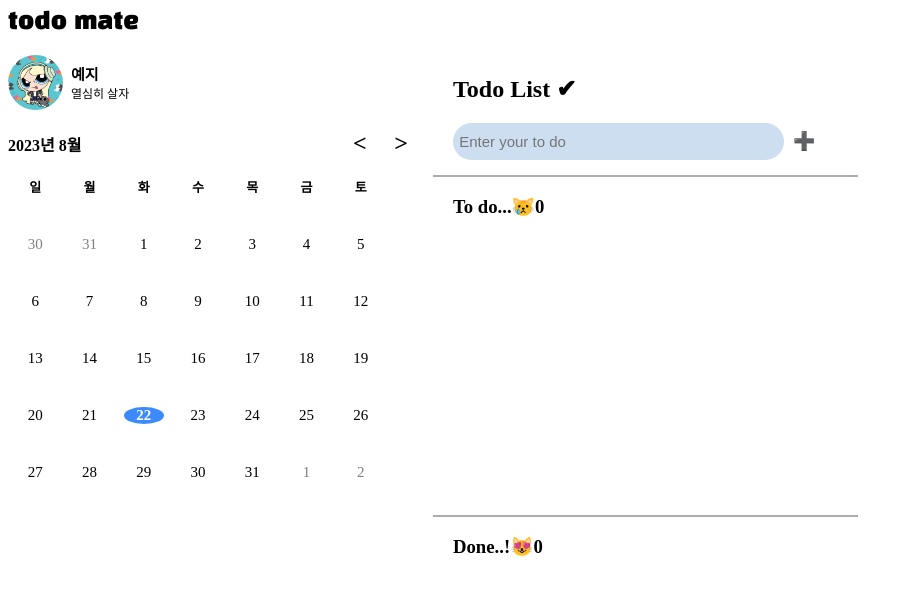
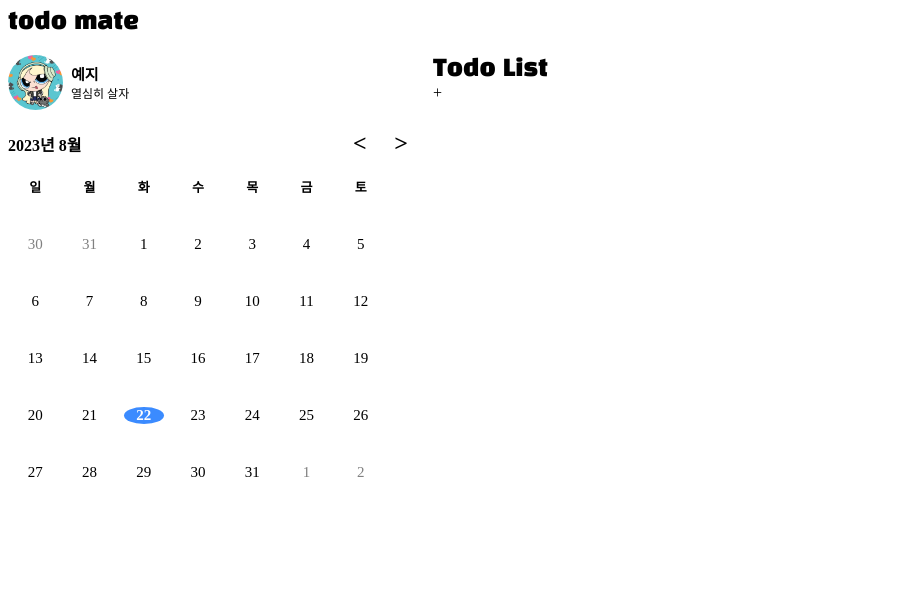
Before and after one commit to oyatplum/react-todo-17th-Refactoring, a React (Create React App) app: page / in a window 1280 px wide. Shown: the top 594 px of the page, without its empty margins (0-913 px from the left). Built offline with nearby package versions, Linux system fonts and the light colour scheme.

Commit message:
Feat : 투두 입력, 리스트 변경

```diff
--- a/src/App.js
+++ b/src/App.js
@@ -12,8 +12,14 @@ const initialTodoData = localStorage.getItem('list')
   : [];
 
 function App() {
+  const [show, setShow] = useState(false);
+
   const [list, setList] = useState(initialTodoData);
   const [value, setValue] = useState('');
+
+  const clickBtn = () => {
+    setShow(!show);
+  };
 
   const getTodo = (todo) => {
     const newTodo = {
@@ -58,9 +64,10 @@ function App() {
           <Calendar />
         </Con>
         <Conatiner>
-          <Form getTodo={getTodo} value={value} setValue={setValue}></Form>
+          <Todos.Title>Todo List</Todos.Title>
+          <Todos.Btn onClick={() => clickBtn()}>+</Todos.Btn>
+
           <Section>
-            <h3>To do...😿{countTodo}</h3>
             {list.map((data) =>
               data.completed ? (
                 <></>
@@ -74,8 +81,11 @@ function App() {
                 ></Todo>
               )
             )}
+            {show && (
+              <Form getTodo={getTodo} value={value} setValue={setValue}></Form>
+            )}
           </Section>
-          <Section>
+          {/* <Section>
             <h3>Done..!😻{list.length - countTodo}</h3>
             {list.map((data) =>
               data.completed ? (
@@ -88,13 +98,20 @@ function App() {
                 <></>
               )
             )}
-          </Section>
+          </Section> */}
         </Conatiner>
       </Flex>
     </C>
   );
 }
 
+const Todos = {
+  Title: styled.div`
+    font-family: 'Black Han Sans', sans-serif;
+    font-size: 23px;
+  `,
+  Btn: styled.div``,
+};
 const C = styled.div`
   height: 100vh;
   width: 850px;
@@ -105,7 +122,7 @@ const Flex = styled.div`
 `;
 const Section = styled.div`
   flex: 0.5;
-  border-top: 2px solid rgb(177, 171, 171);
+
   overflow: auto;
   padding-left: 10px;
   padding: 0px 20px 15px 20px;
--- a/src/components/Form.js
+++ b/src/components/Form.js
@@ -16,10 +16,11 @@ const Form = ({ getTodo, value, setValue }) => {
     setValue(e.target.value);
   };
   return (
-    <div>
+    <Container>
+      <NotDone></NotDone>
       <Enter>
         <form onSubmit={submitTodo}>
-          <h2>Todo List ✔</h2>
+          <C>
             <input
               type="text"
               value={value}
@@ -27,30 +28,33 @@ const Form = ({ getTodo, value, setValue }) => {
               onChange={handleChange}
               id="input-todo"
             />
-          <button type="submit" id="button">
-            ➕
-          </button>
+          </C>
         </form>
       </Enter>
-    </div>
+    </Container>
   );
 };
+const Container = styled.div`
+  display: flex;
+`;
+const NotDone = styled.div`
+  background-color: #dddddd;
+  width: 20px;
+  height: 20px;
+  border-radius: 50%;
+`;
 const Enter = styled.div`
-  padding: 0px 20px 15px 20px;
+  padding: 0px 20px 15px 10px;
   #input-todo {
     border: none;
-    background-color: rgb(205, 222, 241);
-    border-radius: 20px;
+    outline: none;
     height: 35px;
     font-size: 15px;
     width: 85%;
   }
-  #button {
-    border: none;
-    background: none;
-    font-size: 18px;
-    width: 40px;
-  }
+`;
+const C = styled.div`
+  border-bottom: 2.5px solid;
 `;
 
 export default Form;
--- a/src/components/Todo.js
+++ b/src/components/Todo.js
@@ -2,6 +2,11 @@ import React, { useState } from 'react';
 import styled from 'styled-components';
 
 const Todo = ({ Todo, toggleTodo, deleteTodo, title, list, setList }) => {
+  const [isClicked, setIsClicked] = useState(false);
+
+  const click = () => {
+    setIsClicked(!isClicked);
+  };
   const [isEditing, setIsEditing] = useState(false);
   const [editedTitle, setEditedTitle] = useState(title);
 
@@ -37,9 +42,12 @@ const Todo = ({ Todo, toggleTodo, deleteTodo, title, list, setList }) => {
   } else {
     return (
       <TodoList>
+        <Btn onClick={() => click()}>
+          {isClicked ? <Done></Done> : <NotDone></NotDone>}
+        </Btn>
         <div>
           {Todo.title}
-          <Button onClick={() => toggleTodo(Todo.id)}>✔</Button>
+
           <Button onClick={() => deleteTodo(Todo.id)}>✖</Button>
           <Button onClick={() => setIsEditing(true)}>🛠</Button>
         </div>
@@ -48,6 +56,19 @@ const Todo = ({ Todo, toggleTodo, deleteTodo, title, list, setList }) => {
   }
 };
 
+const Btn = styled.div``;
+const Done = styled.div`
+  background-color: #0069ffc4;
+  width: 20px;
+  height: 20px;
+  border-radius: 50%;
+`;
+const NotDone = styled.div`
+  background-color: #dddddd;
+  width: 20px;
+  height: 20px;
+  border-radius: 50%;
+`;
 const TodoList = styled.div`
   display: flex;
   #edit-todo {
```
Lines whose indentation alone changed are shown as unchanged.
